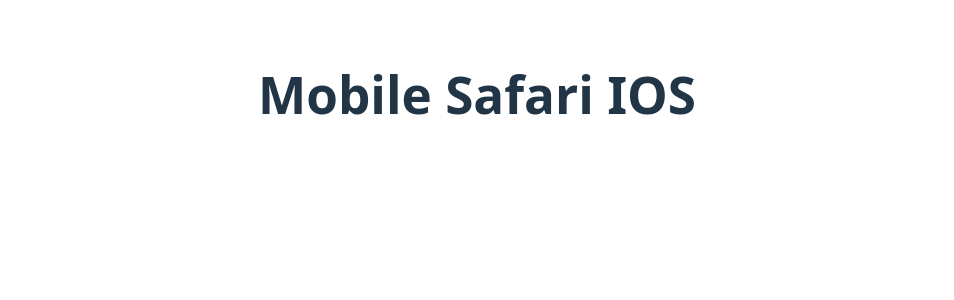
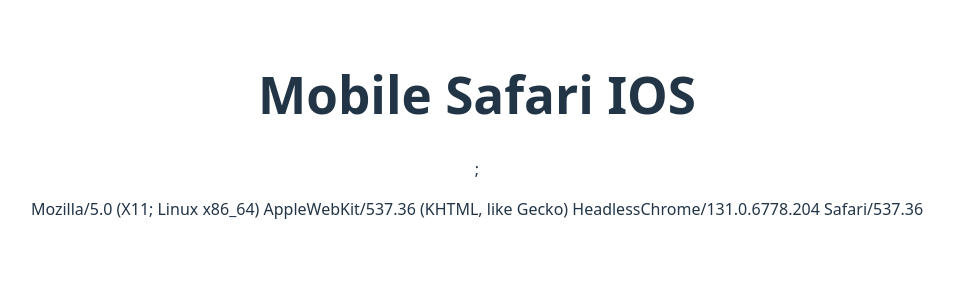
Before and after one commit to dum-man/test-ffmpeg, a React (Vite) app: page / in a window 1280 px wide. Shown: the top 300 px of the page, without its empty margins (163-1117 px from the left). Built offline with nearby package versions, Linux system fonts and the light colour scheme.

Commit message:
updates condition

```diff
--- a/src/App.tsx
+++ b/src/App.tsx
@@ -5,7 +5,7 @@
 };
 
 function isMobileSafari() {
-  const ua = navigator.userAgent || "";
+  const ua = navigator.userAgent;
   const isWebkit = /WebKit/.test(ua);
   const isChrome = /CriOS/.test(ua); // Chrome on iOS
   const isFirefox = /FxiOS/.test(ua); // Firefox on iOS
@@ -19,7 +19,11 @@
   }
 
   if (isMobileSafari()) {
-    return <h1>Mobile Safari IOS</h1>;
+    return (
+      <div>
+        <h1>Mobile Safari IOS</h1>;<p>{window.navigator.userAgent}</p>
+      </div>
+    );
   }
 
   return <p>{window.navigator.userAgent}</p>;
```
